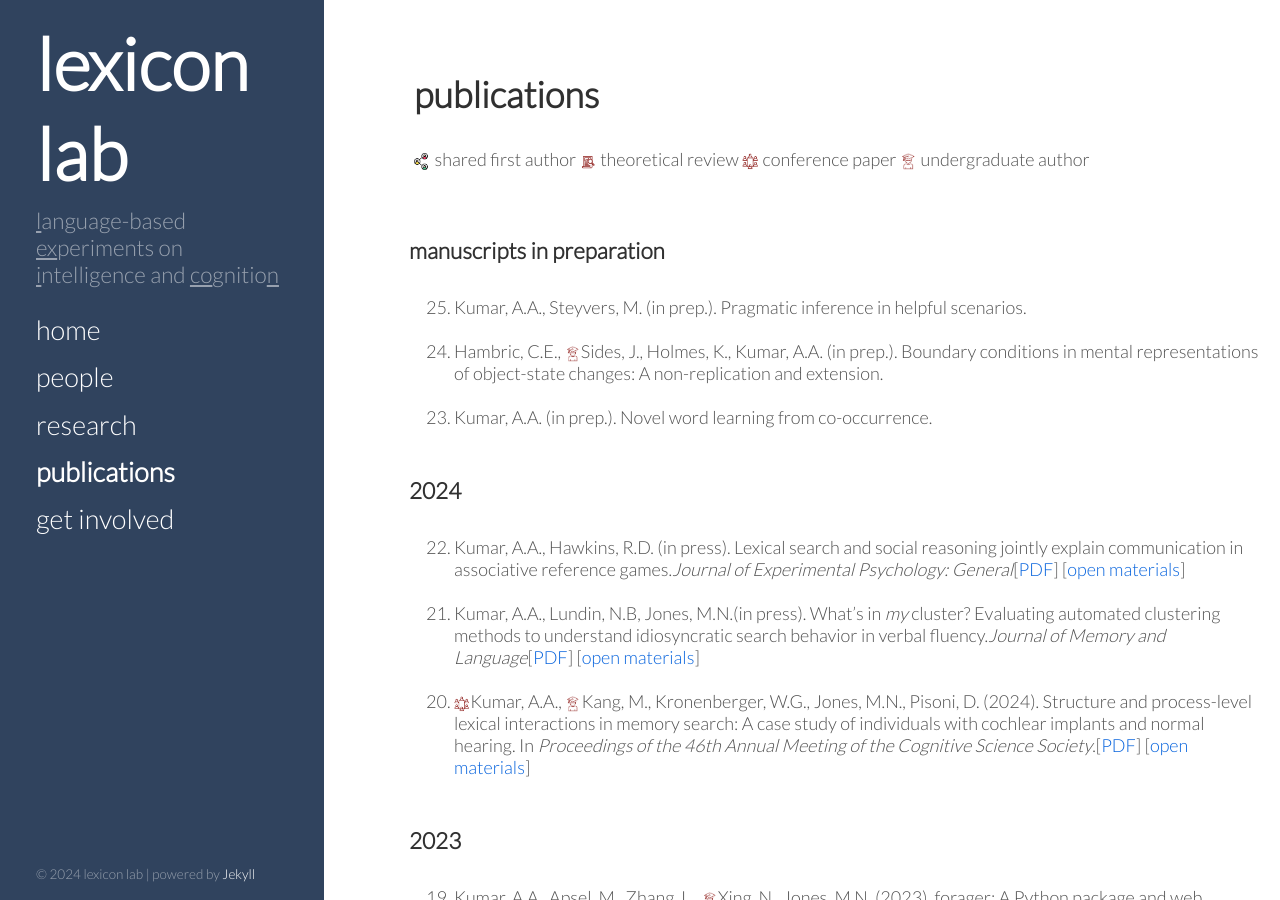
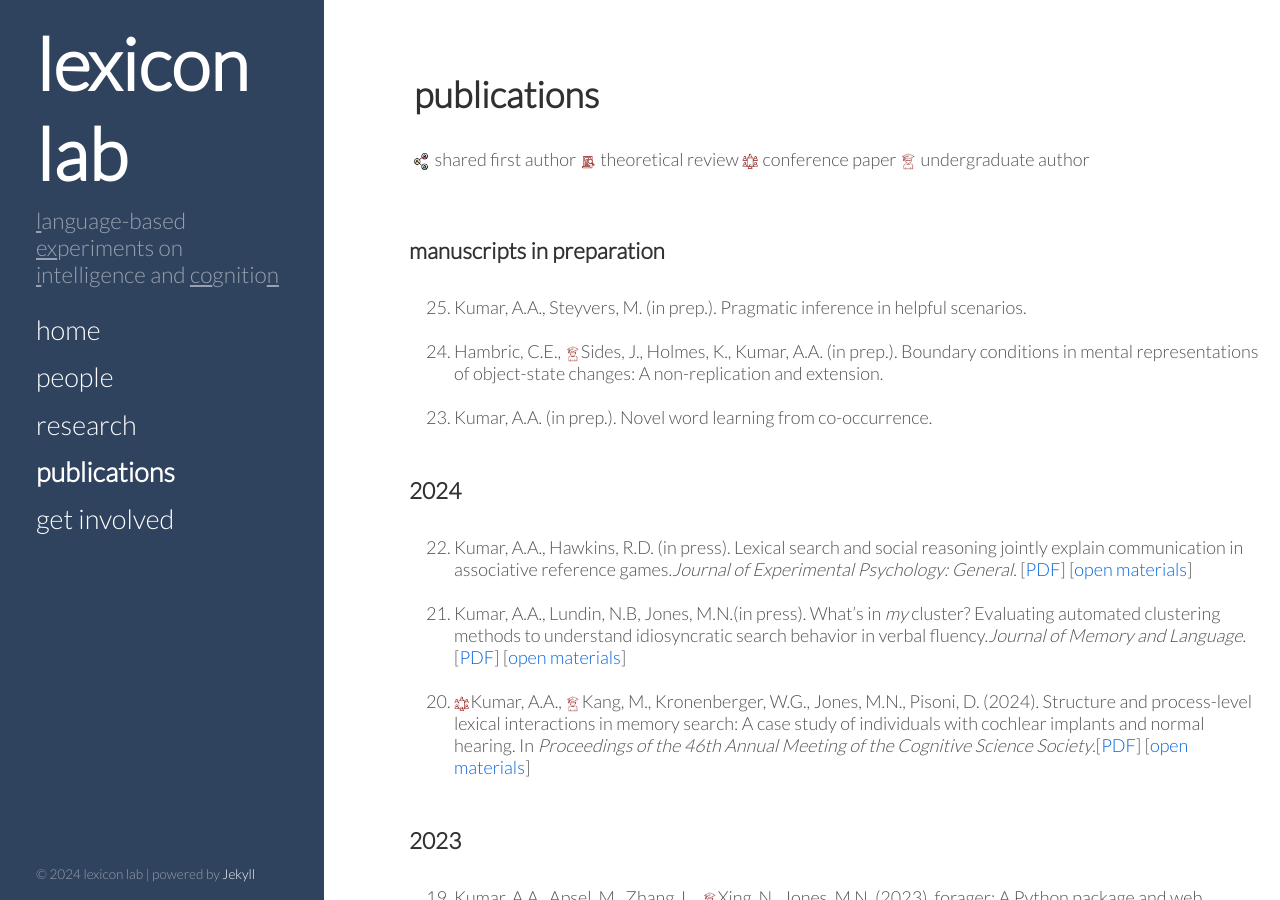
Before and after one commit to thelexiconlab/thelexiconlab.github.io, a Jekyll site: the page built from publications.html, in a window 1280 px wide and 900 px high. Built offline with Jekyll 4.4.1, drawn with Linux system fonts in a browser that asks for light colours; Markdown is read by kramdown in place of the engine named in the settings.

Commit message:
added space

```diff
--- a/publications.html
+++ b/publications.html
@@ -18,8 +18,8 @@ order: 4
 <li><div>Hambric, C.E., <img src ="/images/icons/undergrad.png" alt="ug icon" class = "papericon" title="undergraduate author">Sides, J., Holmes, K., Kumar, A.A. (in prep.). Boundary conditions in mental representations of object-state changes: A non-replication and extension.</div></li><br>
 <li><div>Kumar, A.A. (in prep.). Novel word learning from co-occurrence.</div></li><br>
 <h3 class="unindent"> 2024 </h3><br>
-<li><div>Kumar, A.A., Hawkins, R.D. (in press). Lexical search and social reasoning jointly explain communication in associative reference games.<i>Journal of Experimental Psychology: General</i>[<a href="https://osf.io/preprints/psyarxiv/3a9kq" target="_blank" style="color:#0864dd;">PDF</a>] [<a href="https://github.com/hawkrobe/lexical-search-and-pragmatics" target="_blank" style="color:#0864dd;">open materials</a>]</div></li><br>
-<li><div>Kumar, A.A., Lundin, N.B, Jones, M.N.(in press). What’s in <i>my</i> cluster? Evaluating automated clustering methods to understand idiosyncratic search behavior in verbal fluency.<i>Journal of Memory and Language</i>[<a href="https://osf.io/preprints/psyarxiv/9anmr" target="_blank" style="color:#0864dd;">PDF</a>] [<a href="https://github.com/thelexiconlab/whats-in-my-cluster" target="_blank" style="color:#0864dd;">open materials</a>]</div></li><br>
+<li><div>Kumar, A.A., Hawkins, R.D. (in press). Lexical search and social reasoning jointly explain communication in associative reference games.<i>Journal of Experimental Psychology: General</i>. [<a href="https://osf.io/preprints/psyarxiv/3a9kq" target="_blank" style="color:#0864dd;">PDF</a>] [<a href="https://github.com/hawkrobe/lexical-search-and-pragmatics" target="_blank" style="color:#0864dd;">open materials</a>]</div></li><br>
+<li><div>Kumar, A.A., Lundin, N.B, Jones, M.N.(in press). What’s in <i>my</i> cluster? Evaluating automated clustering methods to understand idiosyncratic search behavior in verbal fluency.<i>Journal of Memory and Language</i>. [<a href="https://osf.io/preprints/psyarxiv/9anmr" target="_blank" style="color:#0864dd;">PDF</a>] [<a href="https://github.com/thelexiconlab/whats-in-my-cluster" target="_blank" style="color:#0864dd;">open materials</a>]</div></li><br>
 <li><div><img src ="/images/icons/conference.png" alt="conference icon" class = "papericon">Kumar, A.A., <img src ="/images/icons/undergrad.png" alt="ug icon" class = "papericon" title="undergraduate author">Kang, M., Kronenberger, W.G., Jones, M.N., Pisoni, D. (2024). Structure and process-level lexical interactions in memory search: A case study of individuals with cochlear implants and normal hearing. In <i> Proceedings of the 46th Annual Meeting of the Cognitive Science Society</i>.[<a href="https://drive.google.com/file/d/1bVGQ8VQP5yoAcPEwUccNU6PJAWGw3vG1/view?usp=sharing" target="_blank" style="color:#0864dd;">PDF</a>] [<a href="https://github.com/thelexiconlab/cochlear-project" target="_blank" style="color:#0864dd;">open materials</a>]</div></li><br>
 <h3 class="unindent"> 2023 </h3><br>
 <li><div>Kumar, A.A., Apsel, M., Zhang, L., <img src ="/images/icons/undergrad.png" alt="ug icon" class = "papericon" title="undergraduate author">Xing, N., Jones. M.N. (2023). forager: A Python package and web interface for modeling mental search. <i>Behavior Research Methods</i> [<a href="https://psyarxiv.com/3y9df" target="_blank" style="color:#0864dd;">PDF</a>] [<a href="https://github.com/thelexiconlab/forager-analyses" target="_blank" style="color:#0864dd;">open materials</a>]</div></li><br>
```
